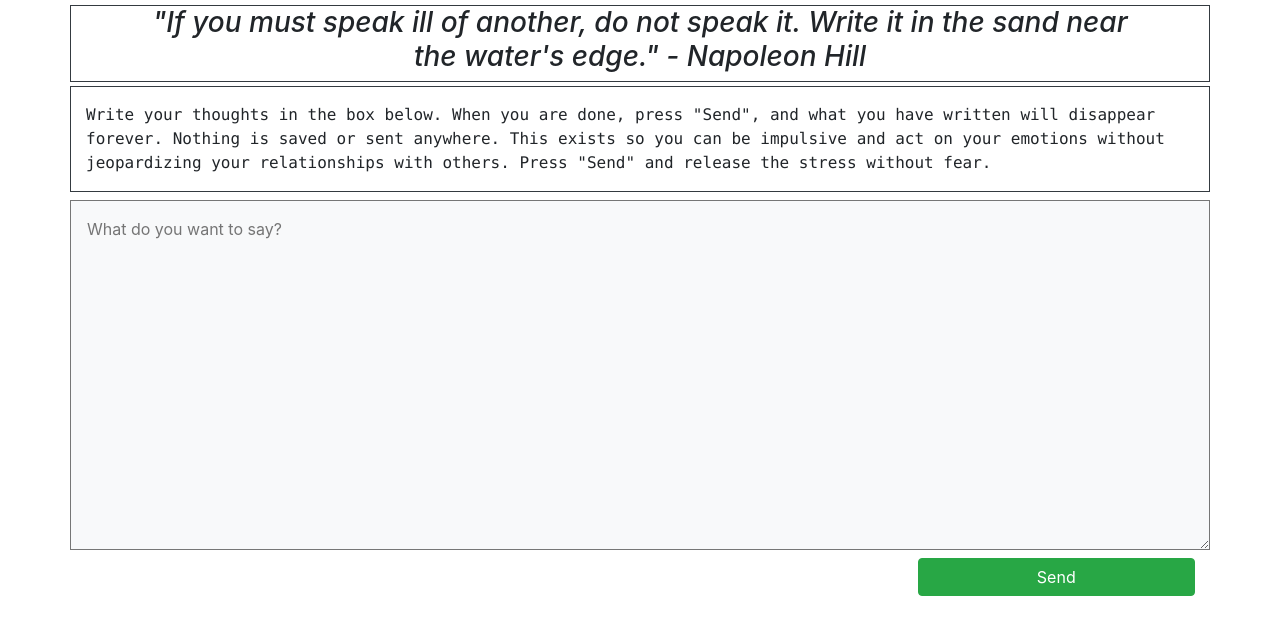
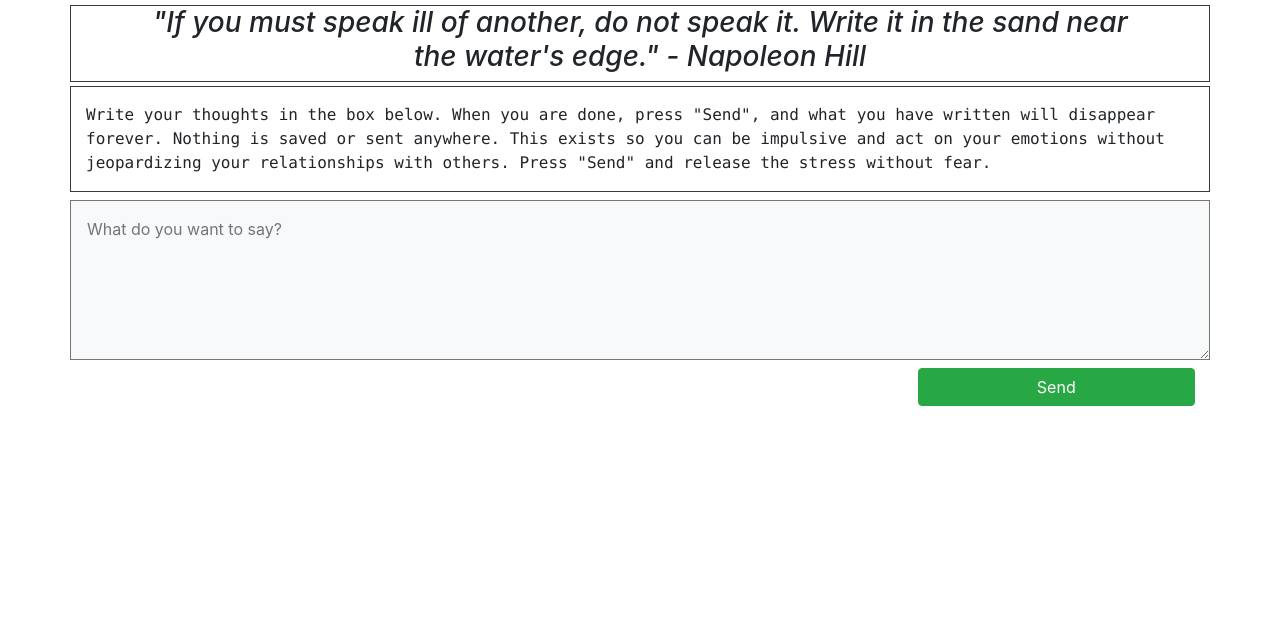
Before and after one commit to nhamlin/SafeArea, a plain HTML site: page index.html in a window 1280 px wide. Shown: the part 51-686 px from the top of the page. Drawn offline with nearby package versions, Linux system fonts and the light colour scheme.

Commit message:
Shorten the input box

```diff
--- a/index.html
+++ b/index.html
@@ -26,46 +26,27 @@
             </div>
             <div class="row mt-1">
                 <div class="col border border-dark text-monospace pt-3">
-                    <!-- This needs to:
-                    1. Indent the first line
-                    2. Initialize collapsed to just the last paragraph -->
-                    <!-- <p>Holding on to negative thoughts can lead to increased stress and poor physical and mental health. Reframing those thoughts into
-                        positive ones is a good way to overcome the situation and rid yourself of negative stress.</p>
-
-                    <p>Sometimes you just want to let that emotion out (whether it's anger, frustration, fear, depression, or whatever), but worry
-                        that a moment of impulse might affect your relationship with someone else. Instead of expressing yourself, you suppress that
-                        desire by pushing it away or worse, by telling yourself you're wrong to have thought that way.</p> -->
-
                     <p>Write your thoughts in the box below. When you are done, press "Send", and what you have written will disappear forever.
                         Nothing is saved or sent anywhere. This exists so you can be impulsive and act on your emotions without jeopardizing your
                         relationships with others. Press "Send" and release the stress without fear.</p>
                 </div>
-                <!-- 1. Need links here to expand/collapse this text box  -->
             </div>
-            <div class="row my-2" style="min-height: 350px;">
+            <div class="row my-2">
                 <div class="col px-0">
-                    <textarea class="w-100 h-100 bg-light p-3" id="blurbtext" placeholder="What do you want to say?"></textarea>
+                    <textarea class="w-100 h-100 bg-light p-3" rows="5" id="blurbtext" placeholder="What do you want to say?"></textarea>
                 </div>
             </div>
             <div class="row">
                 <div class="col text-right">
-                    <!-- This needs to:
-                    1. Display a modal asking if the person wants to copy the content to the clipboard
-                    2. If so, it has to save the content
-                    3. If not, the box is cleared via vanilla js -->
                     <button type="button" class="btn btn-success w-25" id="blurbSend">Send</button>
-                    <!-- <div class="btn btn-success w-25" id="blurbSend">Send</div> -->
                 </div>
             </div>
         </div>
     </main>
 
-    <footer>
-        <div class="container">
-            <!-- This is where the link to another page that explains how the content is protected. -->
-            <!-- <a href="protection.html">Read</a> how this page works to make sure your comments aren't saved or sent anywhere. -->
-        </div>
-    </footer>
+    <!-- <footer>
+        <div class="container"> </div>
+    </footer> -->
     <script src="scripts/jquery-3.5.1.min.js"></script>
 
     <script>
```
